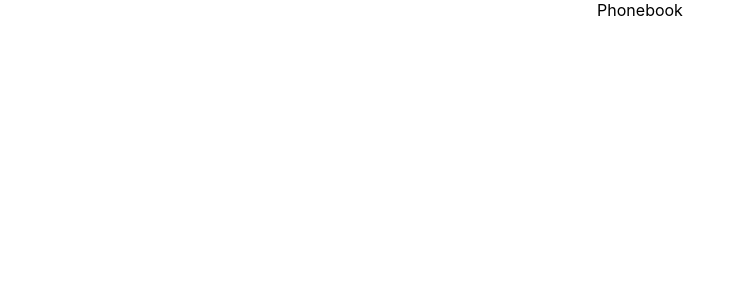
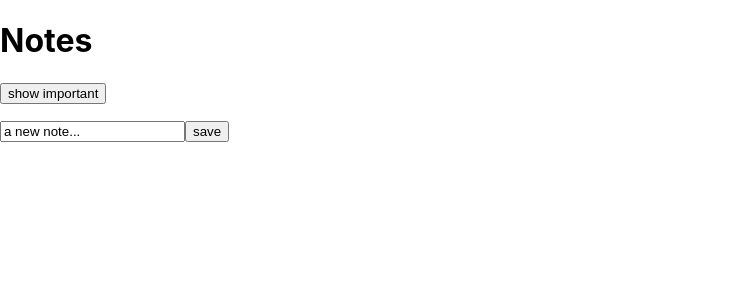
Before and after one commit to lgbrock/fso, a React (Create React App) app in the folder part2/phonebook/: page / in a window 1280 px wide. Shown: the top 300 px of the page, without its empty margins (0-746 px from the left). Built offline with nearby package versions, Linux system fonts and the light colour scheme.

Commit message:
restarting exercise 2.6-2.10

```diff
--- a/part2/phonebook/src/App.css
+++ /dev/null
@@ -1,38 +0,0 @@
-.App {
-  text-align: center;
-}
-
-.App-logo {
-  height: 40vmin;
-  pointer-events: none;
-}
-
-@media (prefers-reduced-motion: no-preference) {
-  .App-logo {
-    animation: App-logo-spin infinite 20s linear;
-  }
-}
-
-.App-header {
-  background-color: #282c34;
-  min-height: 100vh;
-  display: flex;
-  flex-direction: column;
-  align-items: center;
-  justify-content: center;
-  font-size: calc(10px + 2vmin);
-  color: white;
-}
-
-.App-link {
-  color: #61dafb;
-}
-
-@keyframes App-logo-spin {
-  from {
-    transform: rotate(0deg);
-  }
-  to {
-    transform: rotate(360deg);
-  }
-}
--- a/part2/phonebook/src/App.js
+++ b/part2/phonebook/src/App.js
@@ -1,7 +1,60 @@
-import './App.css';
+import React, { useState } from 'react';
+import Note from './components/Note';
 
-function App() {
-	return <div className='App'>Phonebook</div>;
-}
+const App = () => {
+	const [notes, setNotes] = useState([]);
+	const [newNote, setNewNote] = useState('a new note...');
+	// Shows all added notes
+	const [showAll, setShowAll] = useState(true);
+
+	const addNote = (event) => {
+		event.preventDefault();
+		console.log('button clicked', event.target);
+	};
+
+	const handleNoteChange = (event) => {
+		setNewNote(event.target.value);
+		const noteObject = {
+			content: newNote,
+			date: new Date().toISOString(),
+			// 50% chance of being important
+			important: Math.random() < 0.5,
+			// note id since it is never deleted in this app
+			id: notes.length + 1,
+		};
+
+		setNotes(notes.concat(noteObject));
+		// Resets the value of the controlled input element
+		setNewNote('');
+	};
+
+	// Show only the important notes
+	const notesToShow = notes.filter((note) => note.important);
+
+	return (
+		<div>
+			<h1>Notes</h1>
+			<ul>
+				{notes.map((note) => (
+					<Note key={note.id} note={note} />
+				))}
+			</ul>
+			<div>
+				<button onClick={() => setShowAll(!showAll)}>
+					show {showAll ? 'important' : 'all'}
+				</button>
+			</div>
+			<ul>
+				{notesToShow.map((note) => (
+					<Note key={note.id} note={note} />
+				))}
+			</ul>
+			<form onSubmit={addNote}>
+				<input value={newNote} onChange={handleNoteChange} />
+				<button type='submit'>save</button>
+			</form>
+		</div>
+	);
+};
 
 export default App;
--- /dev/null
+++ b/part2/phonebook/src/components/Note.jsx
@@ -0,0 +1,7 @@
+import React from 'react';
+
+const Note = ({ note }) => {
+	return <li>{note.content}</li>;
+};
+
+export default Note;
```
Also changed, not shown: 1 other file (tests, documents, lock files or other folders).
